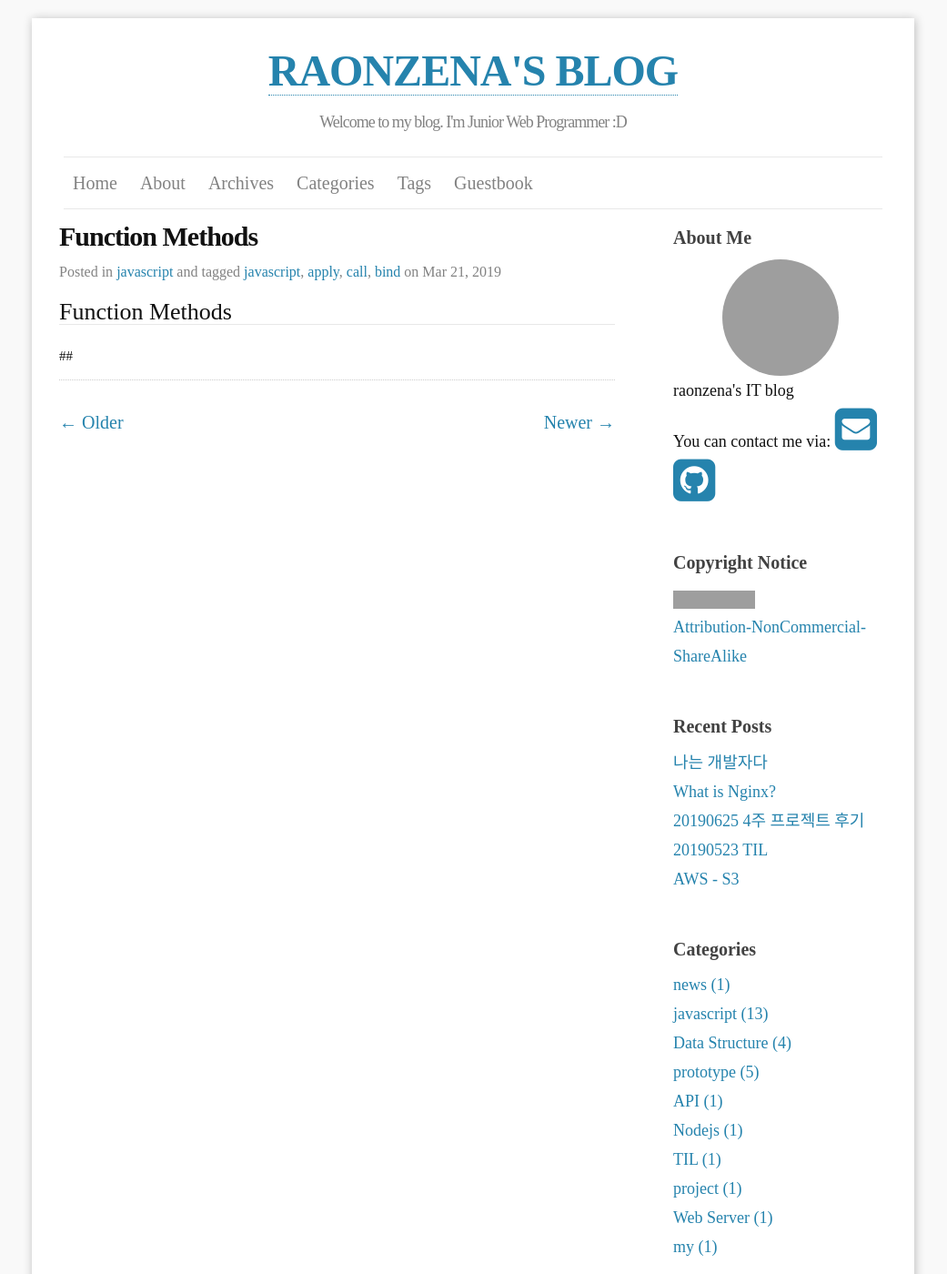
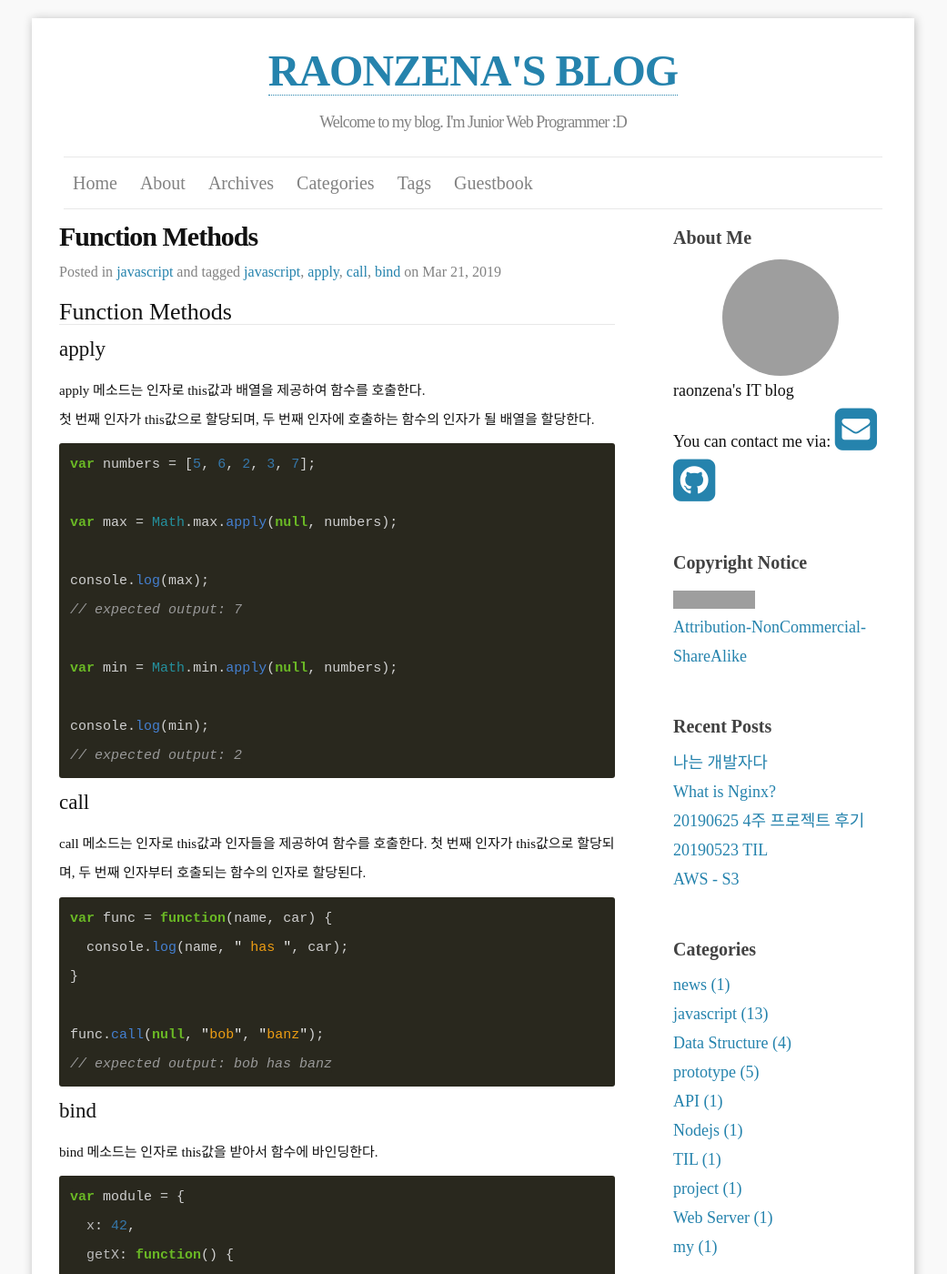
Before and after one commit to raonzena/raonzena.github.io, a Jekyll site: the page built from _posts/2019-03-21-02-post.markdown, in a window 1280 px wide and 1400 px high. Shown: the whole window at 91% size, without its empty margins (120-1161 px from the left). Built offline with Jekyll 4.4.1, drawn with Linux system fonts in a browser that asks for light colours; some web fonts are replaced; comment, search, counter and statistics services are not loaded; some of the changed text lies outside the part shown; grey boxes are pictures that could not be loaded.

Commit message:
modify functtion methods blogging

```diff
--- a/_posts/2019-03-21-02-post.markdown
+++ b/_posts/2019-03-21-02-post.markdown
@@ -15,4 +15,50 @@ comments: true
 
 # Function Methods
 
-##
+## apply
+apply 메소드는 인자로 this값과 배열을 제공하여 함수를 호출한다.
+첫 번째 인자가 this값으로 할당되며, 두 번째 인자에 호출하는 함수의 인자가 될 배열을 할당한다.
+~~~javascript
+var numbers = [5, 6, 2, 3, 7];
+
+var max = Math.max.apply(null, numbers);
+
+console.log(max);
+// expected output: 7
+
+var min = Math.min.apply(null, numbers);
+
+console.log(min);
+// expected output: 2
+~~~
+
+## call
+call 메소드는 인자로 this값과 인자들을 제공하여 함수를 호출한다.
+첫 번째 인자가 this값으로 할당되며, 두 번째 인자부터 호출되는 함수의 인자로 할당된다.
+~~~javascript
+var func = function(name, car) {
+  console.log(name, " has ", car);
+}
+
+func.call(null, "bob", "banz");
+// expected output: bob has banz
+~~~
+
+## bind
+bind 메소드는 인자로 this값을 받아서 함수에 바인딩한다.
+~~~javascript
+var module = {
+  x: 42,
+  getX: function() {
+    return this.x;
+  }
+}
+
+var unboundGetX = module.getX;
+console.log(unboundGetX()); // The function gets invoked at the global scope
+// expected output: undefined
+
+var boundGetX = unboundGetX.bind(module);
+console.log(boundGetX());
+// expected output: 42
+~~~
```
